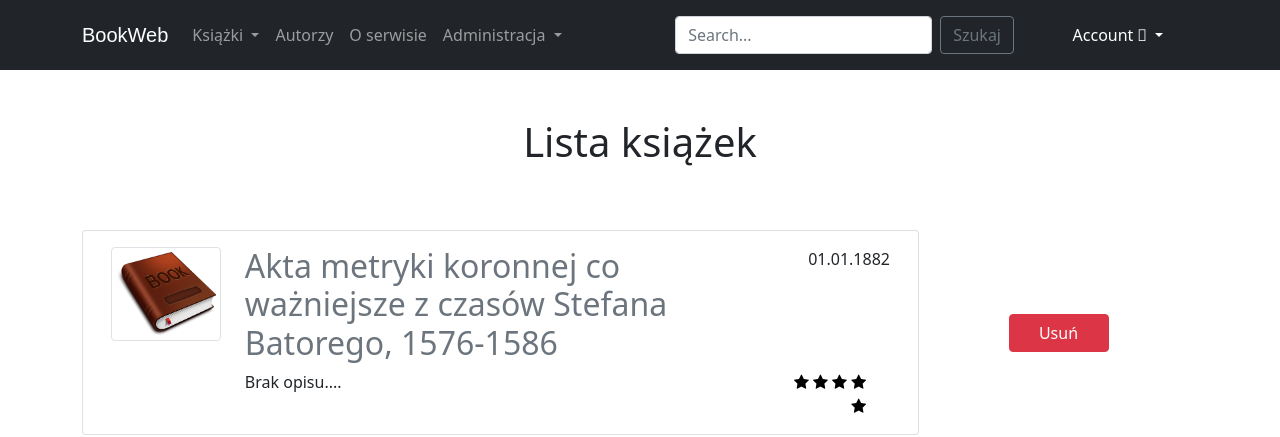
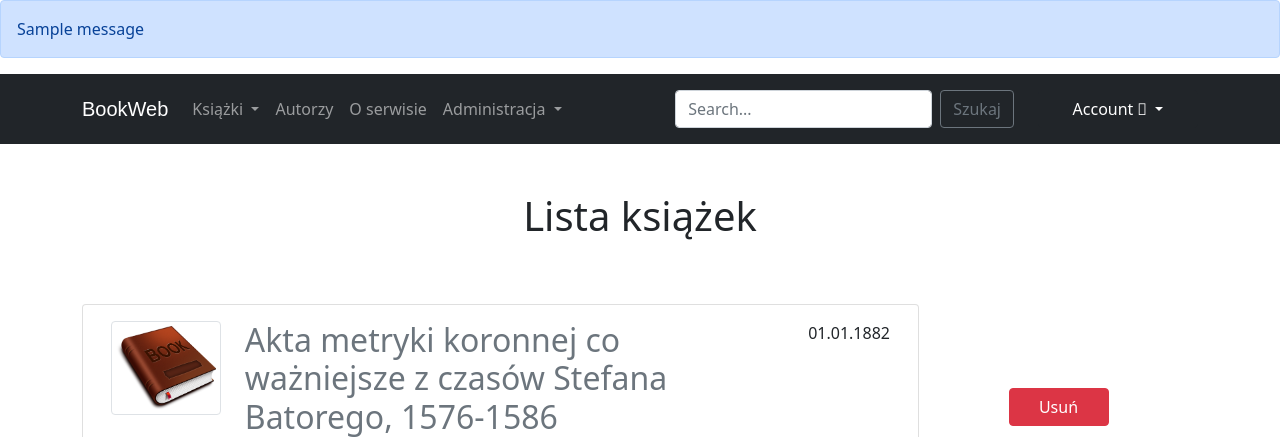
Before and after one commit to musialpatryk/web-book, a Django app: page /books/ in a window 1280 px wide. Shown: the top 437 px of the page. Run offline with Django 3.2, Linux system fonts and the light colour scheme; a user stored in the database is signed in; data comes from the database, SQL or seed files in the repository; tables that the repository leaves empty hold one stand-in row (values such as "Sample post"); one stand-in notice (Sample message) is shown; parts of the project's set-up code (start-up, migrations or seed data) failed here and were passed over; some libraries are stand-ins or nearby versions; some web fonts are replaced.

Commit message:
Wb 85 (#90)
* WB-85 alert messages

* #WB-85 info messages after user actions

* #WB-85 unused import fix

Co-authored-by: Mikołaj Porębski <mikolajporebski@MacBook-Air-Mikoaj.local>

```diff
--- a/authors/views.py
+++ b/authors/views.py
@@ -5,6 +5,7 @@ from django.shortcuts import render
 from .models import Author
 from django.core.paginator import Paginator
 from accounts.decorators import allowed_users, admin_only
+from django.contrib import messages
 
 
 @login_required(login_url='accounts:login')
@@ -30,5 +31,6 @@ def author_delete(request, pk):
     if request.method == 'POST':
         author = Author.objects.get(pk=pk)
         author.delete()
+        messages.success(request, "Pomyslnie usunieto autora")
 
         return HttpResponseRedirect("/authors/")
--- a/books/views.py
+++ b/books/views.py
@@ -13,6 +13,7 @@ from reviews.forms.review_form import ReviewForm
 from authors.models import Author
 from .models import Book
 from accounts.decorators import allowed_users, admin_only
+from django.contrib import messages
 
 
 @login_required(login_url='accounts:login')
@@ -86,6 +87,7 @@ def book_accept(request):
         book = Book.objects.get(pk=book_id)
         book.status = 'A'
         book.save()
+        book_status_change_message(request)
 
     return HttpResponseRedirect(reverse('books:requests'))
 
@@ -98,8 +100,12 @@ def book_reject(request):
         book = Book.objects.get(pk=book_id)
         book.status = 'R'
         book.save()
+        book_status_change_message(request)
 
     return HttpResponseRedirect(reverse('books:requests'))
+
+def book_status_change_message(request):
+    messages.success(request, 'Pomyslnie zmieniono status ksiazki')
 
 
 @login_required(login_url='accounts:login')
@@ -108,7 +114,7 @@ def book_delete(request, pk):
     if request.method == 'POST':
         book = Book.objects.get(pk=pk)
         book.delete()
-
+        messages.success(request, 'Pomyslnie usunieto ksiazke')
         return HttpResponseRedirect("/books/")
 
 
--- a/templates/base_layout.html
+++ b/templates/base_layout.html
@@ -15,6 +15,12 @@
         <script src="https://stackpath.bootstrapcdn.com/bootstrap/4.1.3/js/bootstrap.min.js" integrity="sha384-ChfqqxuZUCnJSK3+MXmPNIyE6ZbWh2IMqE241rYiqJxyMiZ6OW/JmZQ5stwEULTy" crossorigin="anonymous"></script>
     </head>
     <body>
+
+    {% for msg in messages %}
+    <div class="alert alert-primary" role="alert">
+        {{msg}}
+    </div>
+    {% endfor %}
 
     {% if request.user.is_authenticated %}
      <nav class="navbar navbar-expand-lg navbar-dark bg-dark mb-5">
```
Also changed, not shown: reviews/views.py (+10 -2 lines).
